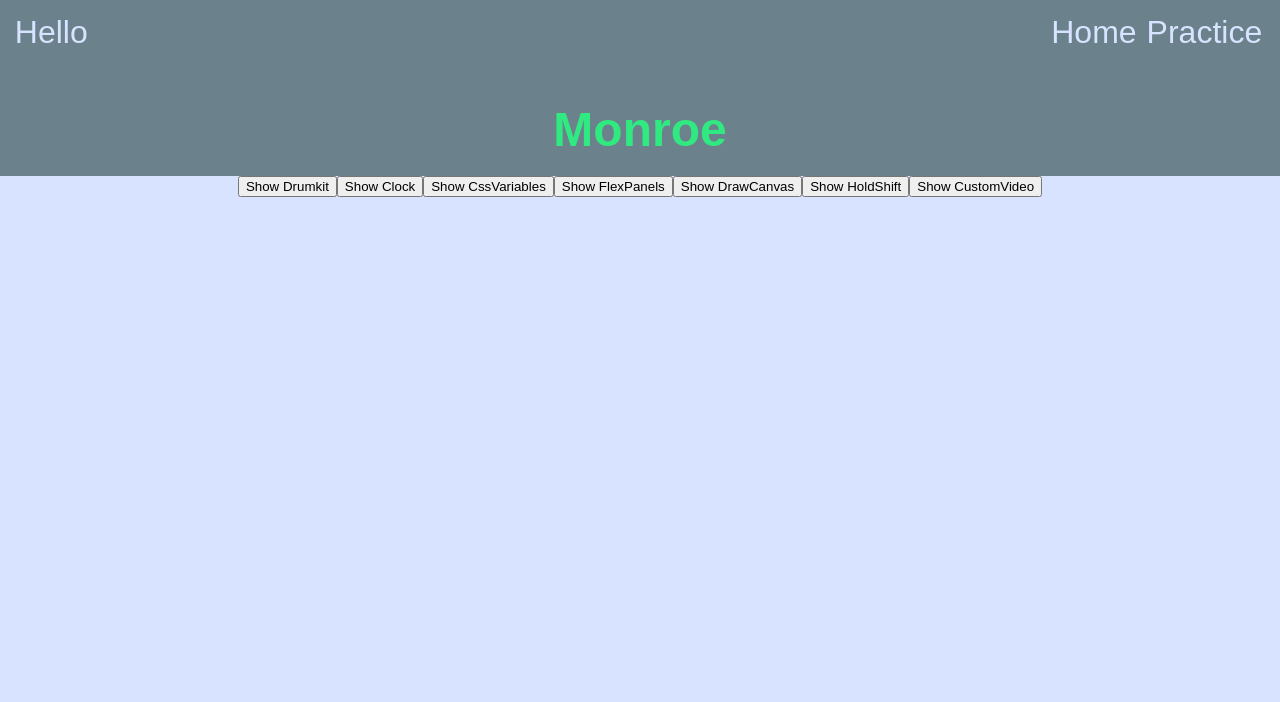
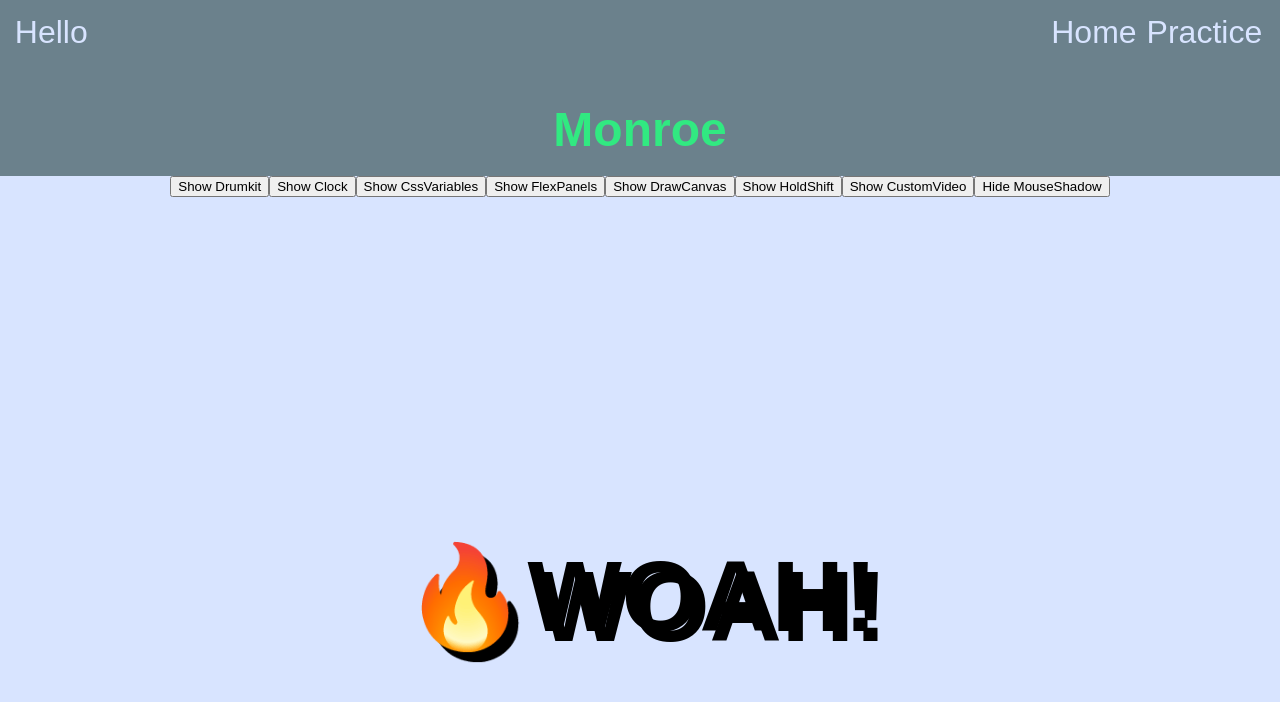
Before and after one commit to Mgetz10/Portfolio, a React (Create React App) app in the folder client/: page /practice in a window 1280 px wide. Shown: the top 702 px of the page. Built offline with nearby package versions, Linux system fonts and the light colour scheme.

Commit message:
MouseShadow added - needs fixing

```diff
--- /dev/null
+++ b/client/src/components/Javascript30/MouseShadow/MouseShadow.jsx
@@ -0,0 +1,43 @@
+import React, { Component } from 'react';
+import './style.css';
+
+class HoldShift extends Component {
+  componentDidMount() {
+    const hero = document.querySelector('.hero');
+    const text = hero.querySelector('h1');
+    const walk = 100;
+
+    function shadow(e) {
+      const { offsetWidth: width, offsetHeight: height } = hero;
+      let { offsetX: x, offsetY: y } = e;
+
+      if (this !== e.target) {
+        console.dir(this);
+        x = x + e.target.offsetLeft;
+        y = y + e.target.offsetTop;
+      }
+
+      const xWalk = Math.round((x / width) * walk - walk / 2);
+      const yWalk = Math.round((y / height) * walk - walk / 2);
+      // console.log(xWalk, yWalk);
+      text.style.textShadow = `${xWalk}px ${yWalk}px 0 rgba(255, 0, 255, 0.7),
+      ${xWalk * -1}px ${yWalk}px 0 rgba(0, 255, 255, 0.7),
+      ${yWalk}px ${xWalk * -1}px 0 rgba(0, 255, 0, 0.7),
+      ${yWalk * -1}px ${xWalk}px 0 rgba(0, 0, 255, 0.7)`;
+    }
+
+    hero.addEventListener('mousemove', shadow);
+  }
+
+  render() {
+    return (
+      <div className="MouseShadow">
+        <div className="hero">
+          <h1 contentEditable>🔥WOAH!</h1>
+        </div>
+      </div>
+    );
+  }
+}
+
+export default HoldShift;
--- /dev/null
+++ b/client/src/components/Javascript30/MouseShadow/style.css
@@ -0,0 +1,18 @@
+.MouseShadow {
+  color: black;
+  font-family: sans-serif;
+  margin: 0;
+}
+
+.hero {
+  min-height: 100vh;
+  display: flex;
+  justify-content: center;
+  align-items: center;
+  color: black;
+}
+
+.MouseShadow h1 {
+  text-shadow: 10px 10px 0 rgba(0, 0, 0, 1);
+  font-size: 100px;
+}
--- a/client/src/components/pages/Practice.jsx
+++ b/client/src/components/pages/Practice.jsx
@@ -1,12 +1,14 @@
-import React, { Component } from "react";
-import Drumkit from "../Javascript30/Drumkit/Drumkit.jsx";
-import Clock from "../Javascript30/Clock/Clock.jsx";
-import CssVariables from "../Javascript30/CssVariables/CssVariables.jsx";
-import FlexPanels from "../Javascript30/FlexPanels/FlexPanels.jsx";
-import DrawCanvas from "../Javascript30/DrawCanvas/DrawCanvas.jsx";
-import HoldShift from "../Javascript30/HoldShift/HoldShift.jsx";
-import CustomVideo from "../Javascript30/CustomVideo/CustomVideo.jsx";
-import "../Javascript30/KonamiCode/KonamiCode.jsx";
+import React, { Component } from 'react';
+import Drumkit from '../Javascript30/Drumkit/Drumkit.jsx';
+import Clock from '../Javascript30/Clock/Clock.jsx';
+import CssVariables from '../Javascript30/CssVariables/CssVariables.jsx';
+import FlexPanels from '../Javascript30/FlexPanels/FlexPanels.jsx';
+import DrawCanvas from '../Javascript30/DrawCanvas/DrawCanvas.jsx';
+import HoldShift from '../Javascript30/HoldShift/HoldShift.jsx';
+import CustomVideo from '../Javascript30/CustomVideo/CustomVideo.jsx';
+import '../Javascript30/KonamiCode/KonamiCode.jsx';
+import MouseShadow from '../Javascript30/MouseShadow/MouseShadow.jsx';
+
 class Practice extends Component {
   state = {
     DrumkitHidden: true,
@@ -18,20 +20,21 @@ class Practice extends Component {
     CustomVideoHidden: true
   };
   toggleHide = e => {
-    let bool = e.target.dataset.hidden === "true";
+    let bool = e.target.dataset.hidden === 'true';
     this.setState({
       [`${e.target.dataset.name}Hidden`]: !bool
     });
   };
 
   componentArray = [
-    { name: "Drumkit", component: Drumkit },
-    { name: "Clock", component: Clock },
-    { name: "CssVariables", component: CssVariables },
-    { name: "FlexPanels", component: FlexPanels },
-    { name: "DrawCanvas", component: DrawCanvas },
-    { name: "HoldShift", component: HoldShift },
-    { name: "CustomVideo", component: CustomVideo }
+    { name: 'Drumkit', component: Drumkit },
+    { name: 'Clock', component: Clock },
+    { name: 'CssVariables', component: CssVariables },
+    { name: 'FlexPanels', component: FlexPanels },
+    { name: 'DrawCanvas', component: DrawCanvas },
+    { name: 'HoldShift', component: HoldShift },
+    { name: 'CustomVideo', component: CustomVideo },
+    { name: 'MouseShadow', component: MouseShadow }
   ];
 
   render() {
```
